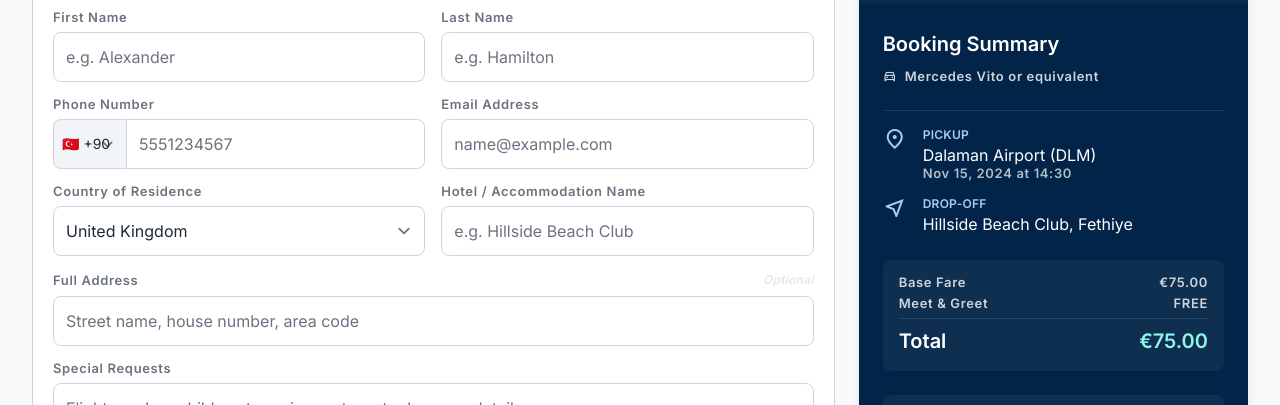
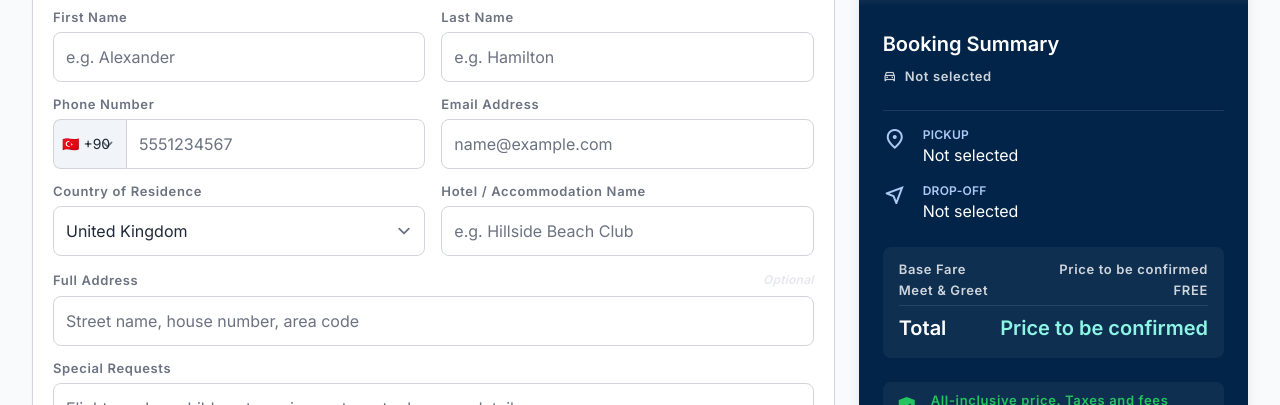
Before and after one commit to Alisnmez/vip-transfer-dalaman, a React (Vite) app in the folder frontend/: page /booking/passenger in a window 1280 px wide. Shown: the part 359-764 px from the top of the page. Built offline with nearby package versions, Linux system fonts and the light colour scheme; grey boxes are pictures that could not be loaded.

Commit message:
Show actual GBP route pricing on passenger summary

```diff
--- a/frontend/src/pages/public/BookingPassengerPage.tsx
+++ b/frontend/src/pages/public/BookingPassengerPage.tsx
@@ -285,6 +285,8 @@ function FormField({
 }
 
 function PassengerSummary() {
+  const transfer = JSON.parse(localStorage.getItem('bookingTransferInfo') || '{}')
+  const price = typeof transfer.price === 'number' ? `£${transfer.price.toFixed(2)}` : 'Price to be confirmed'
   return (
     <div className="lg:col-span-4">
       <div className="sticky top-24 space-y-gutter-grid">
@@ -312,7 +314,7 @@ function PassengerSummary() {
                   directions_car
                 </span>
                 <span className="font-label-sm text-label-sm">
-                  Mercedes Vito or equivalent
+                  {transfer.vehicleName || 'Not selected'}
                 </span>
               </div>
             </div>
@@ -320,22 +322,22 @@ function PassengerSummary() {
               <SummaryPoint
                 icon="location_on"
                 label="Pickup"
-                meta="Nov 15, 2024 at 14:30"
-                value="Dalaman Airport (DLM)"
+                meta={`${transfer.pickUpDate || ""} ${transfer.pickUpTime || ""}`}
+                value={transfer.pickUpLocation || "Not selected"}
               />
               <SummaryPoint
                 icon="near_me"
                 label="Drop-off"
-                value="Hillside Beach Club, Fethiye"
+                value={transfer.dropOffLocation || "Not selected"}
               />
             </div>
             <div className="bg-white/5 rounded-lg p-4 space-y-2">
-              <PriceLine label="Base Fare" value="€75.00" />
+              <PriceLine label="Base Fare" value={price} />
               <PriceLine label="Meet & Greet" value="FREE" />
               <div className="flex justify-between items-center pt-2 border-t border-white/10">
                 <span className="font-title-md text-title-md">Total</span>
                 <span className="font-title-md text-title-md text-secondary-fixed">
-                  €75.00
+                  {price}
                 </span>
               </div>
             </div>
```
